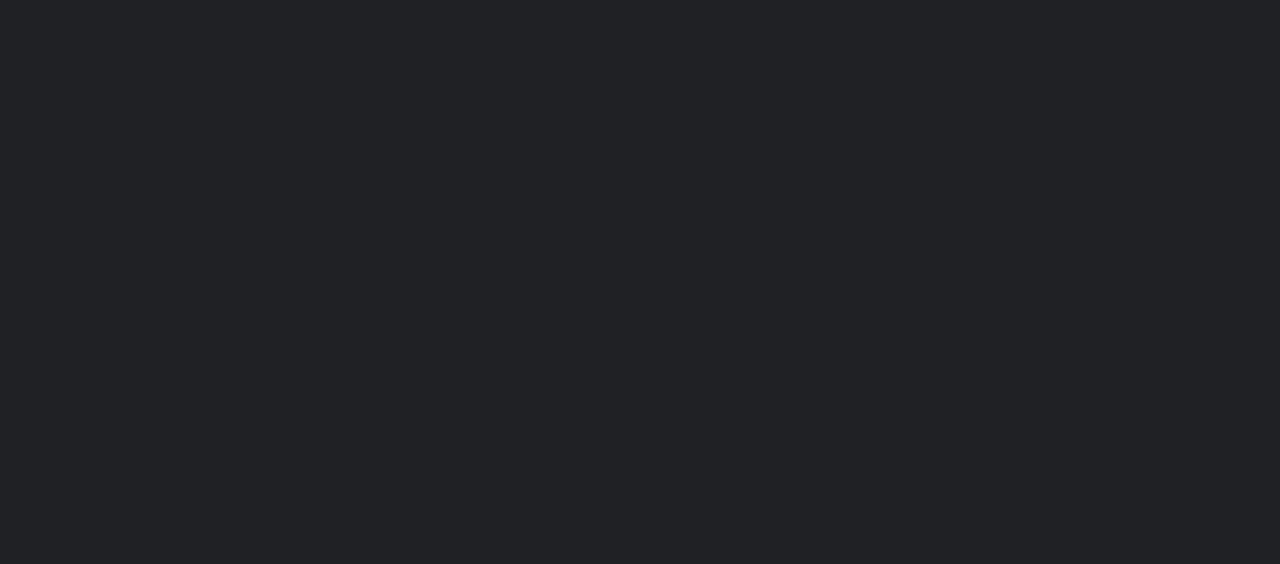
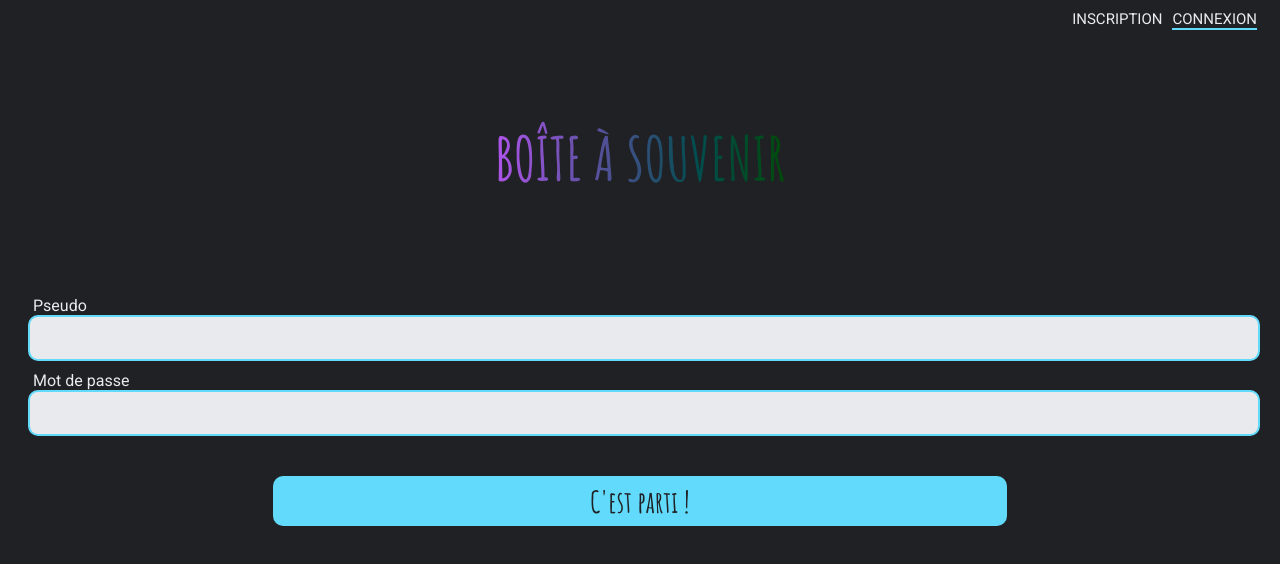
Before and after one commit to Salim-camara/box-memory, a React (Create React App) app in the folder front-end/: page /connexion in a window 1280 px wide. Shown: the top 564 px of the page. Built offline with nearby package versions, Linux system fonts and the light colour scheme.

Commit message:
Fin du visuel de la page de connexion

```diff
--- a/front-end/src/App.js
+++ b/front-end/src/App.js
@@ -4,6 +4,7 @@ import { BrowserRouter, Switch, Route } from "react-router-dom";
 
 // importation des différents components
 import Inscription from "./LOGIN/Pages/inscription";
+import Connexion from "./LOGIN/Pages/connexion";
 
 function App() {
   return (
@@ -11,6 +12,7 @@ function App() {
     <BrowserRouter>
       <Switch>
         <Route path="/inscription" exat component={ Inscription } />
+        <Route path="/connexion" exact component={ Connexion } />
       </Switch>
     </BrowserRouter>
 
--- a/front-end/src/LOGIN/Pages/connexion.js
+++ b/front-end/src/LOGIN/Pages/connexion.js
@@ -0,0 +1,35 @@
+import React from "react";
+import Logo from "../Components/logo";
+import Navigation from "../Components/nav";
+
+
+
+const Connexion = () => {
+
+    return(
+
+        <div className="conn">
+            <Navigation />
+            <Logo />
+
+            <form className="conn__form">
+
+                <div className="conn__form__pseudo">
+                    <p className="p--conn">Pseudo</p>
+                    <input type="password" className="inp--conn" />
+                </div>
+
+                <div className="conn__form__password">
+                    <p className="p--conn">Mot de passe</p>
+                    <input type="password" className="inp--conn" />
+                </div>
+
+                <div className="buttoncontainer">
+                    <button className="buttoncontainer--button">C'est parti !</button>
+                </div>
+            </form>
+        </div>
+    )
+}
+
+export default Connexion;
--- a/front-end/src/LOGIN/Pages/inscription.js
+++ b/front-end/src/LOGIN/Pages/inscription.js
@@ -15,7 +15,7 @@ const Inscription = () => {
 
                 <div className="insc__form__pseudo">
                     <p className="p--insc">Entrez votre pseudo</p>
-                    <input type="text" className="inp--insc" placeholder="Ex: Chrispy62, Snow_white_my_queen, Poulette..." />
+                    <input type="text" className="inp--insc" placeholder="Ex: Chrispyqueen62, Snow_white_my_queen, Poulette..." />
                 </div>
 
                 <div className="insc__form__password">
--- /dev/null
+++ b/front-end/src/STYLES/LOGIN/Pages/_connexion.scss
@@ -0,0 +1,15 @@
+.conn__form {
+    margin: $border-margin;
+
+    &__password {
+        margin-top: 10px;
+    }
+}
+
+.p--conn {
+    margin: 0 0 0 5px;
+}
+
+.inp--conn {
+    @include input();
+}
--- a/front-end/src/STYLES/main.scss
+++ b/front-end/src/STYLES/main.scss
@@ -11,3 +11,4 @@
 @import "./LOGIN/Components/nav";
 @import "./LOGIN/Components/logo";
 @import "./LOGIN/Pages/inscription";
+@import "./LOGIN/Pages/connexion";
```
